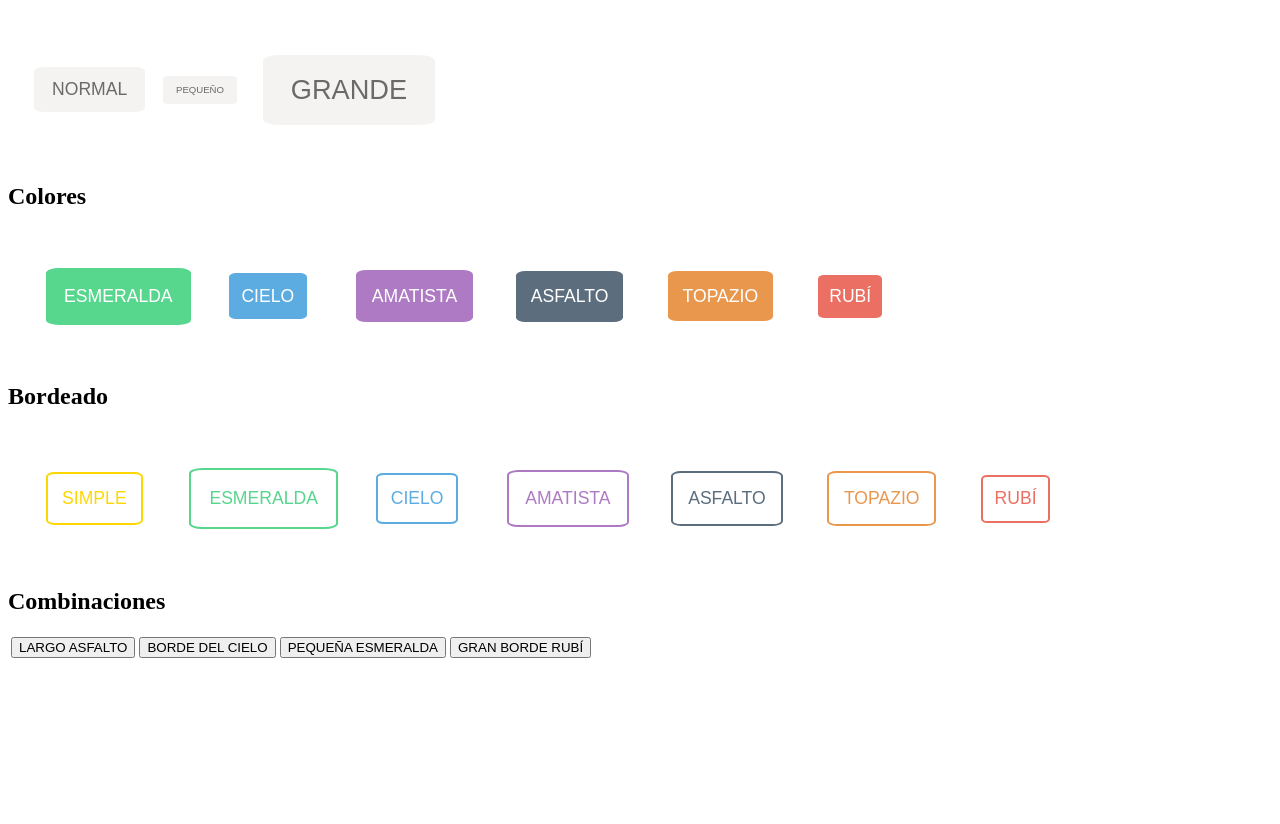
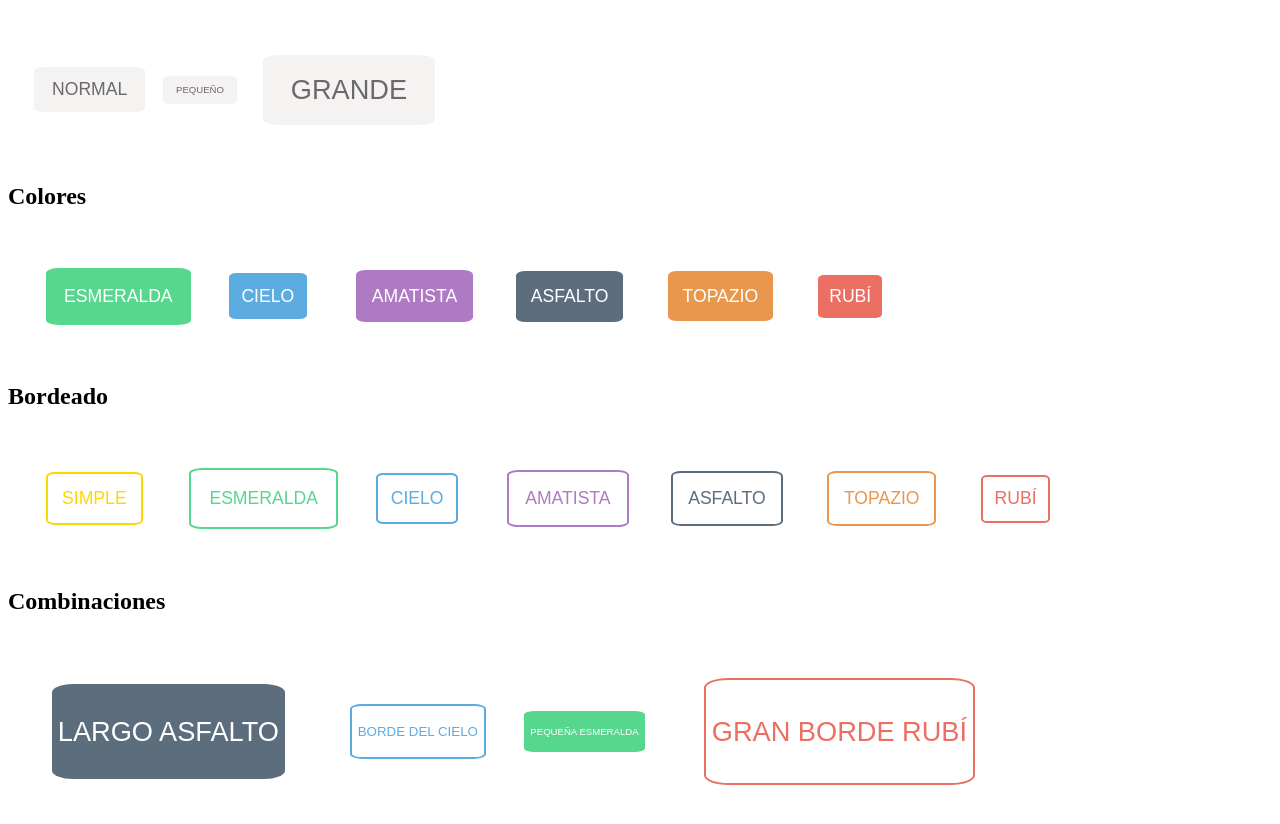
Before and after one commit to joisgori/LaboWeb3, a plain HTML site: page Ejercicio3/index.html in a window 1280 px wide. Shown: the part 110-934 px from the top of the page. Before the commit the page ends 800 px from the top, so only its background shows below. Drawn offline with Linux system fonts and the light colour scheme.

Commit message:
Commit final ejercicio botones

```diff
--- a/Ejercicio3/index.html
+++ b/Ejercicio3/index.html
@@ -56,10 +56,10 @@
             <h2>Combinaciones</h2>
             <table>
                 <tr>
-                    <td><button class="Comb">LARGO ASFALTO</button></td>
-                    <td><button class="Comb">BORDE DEL CIELO</button></td>
-                    <td><button class="Comb">PEQUEÑA ESMERALDA</button></td>
-                    <td><button class="Comb">GRAN BORDE RUBÍ</button></td>
+                    <td><button class="Comb" id="Las">LARGO ASFALTO</button></td>
+                    <td><button class="Comb" id="Bci">BORDE DEL CIELO</button></td>
+                    <td><button class="Comb" id="Pes">PEQUEÑA ESMERALDA</button></td>
+                    <td><button class="Comb" id="Gru">GRAN BORDE RUBÍ</button></td>
                 </tr>
             </table>
         </div>
--- a/Ejercicio3/style.css
+++ b/Ejercicio3/style.css
@@ -96,11 +96,45 @@
     color: #eb6f62;
 }
 
+.Comb{
+    border-radius: 9%;
+    padding-top: 10%;
+    padding-bottom: 10%;
+    margin: 1.5em;
+}
+
+#Las{
+    font-size: 1.7em;
+    border: none;
+    background: #5c6d7e;
+    color: white;
+}
+
+#Bci{
+    border: 2px solid #5cace2;
+    color: #5cace2;
+    background: white;
+}
+
+#Pes{
+    border: none;
+    font-size: 0.6em;
+    background:  #57d68d;
+    color: white;
+}
+
+#Gru{
+    font-size: 1.7em;
+    border: 2px solid #eb6f62;
+    color: #eb6f62;
+    background: white;
+}
+
 /*
-#57d68d
-#5cace2
-#ae7ac4;
-#5c6d7e
-#ea974e
-#eb6f62
+#57d68d; esmeralda
+#5cace2; cielo
+#ae7ac4; amatista
+#5c6d7e; asfalto
+#ea974e; topazio
+#eb6f62; rubí
 ---------
```
